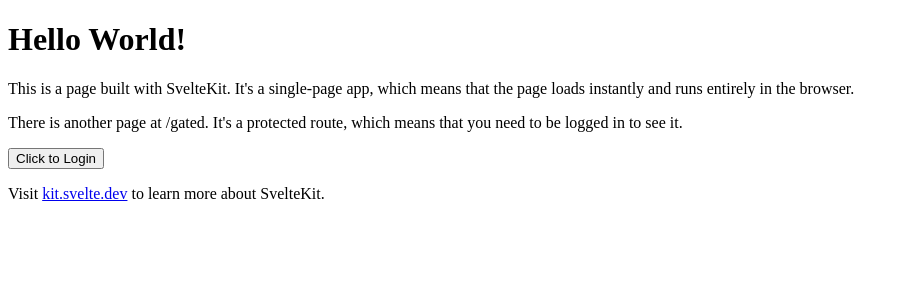
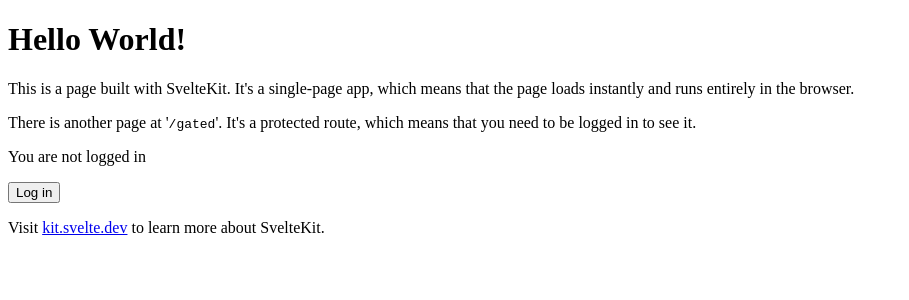
Before and after one commit to CalebCyphers/svelte-auth-demo, a SvelteKit app: page / in a window 1280 px wide. Shown: the top 300 px of the page, without its empty margins (0-909 px from the left). Built offline with nearby package versions, Linux system fonts and the light colour scheme; no server answers.

Commit message:
Add reactive login and logout buttons to the app homepage

```diff
--- a/src/authService.js
+++ b/src/authService.js
@@ -1,6 +1,6 @@
 import createAuth0Client from "@auth0/auth0-spa-js";
 import { user, isAuthenticated, popupOpen } from "./store";
-import config from "../auth_config";
+import config from "./auth_config";
 
 async function createClient() {
   let auth0Client = await createAuth0Client({
--- a/src/auth_config.js
+++ b/src/auth_config.js
@@ -2,3 +2,5 @@ const config = {
     domain: import.meta.env.VITE_AUTH0_DOMAIN,
     clientId: import.meta.env.VITE_AUTH0_CLIENT_ID,
 }
+
+export default config;
--- a/src/routes/+page.svelte
+++ b/src/routes/+page.svelte
@@ -1,3 +1,26 @@
+<script>
+    import { goto } from '$app/navigation';
+    import { onMount } from "svelte";
+    import auth from "../authService";
+    import { isAuthenticated, user } from '$app/stores';
+
+    let auth0Client;
+
+    onMount(async () => {
+        auth0Client = await auth.getAuth0Client();
+        isAuthenticated.set(await auth0Client.isAuthenticated());
+        user.set(await auth0Client.getUser());
+    });
+
+    function login() {
+        auth.loginWithPopup(auth0Client);
+    }
+
+    function logout() {
+        auth.logout(auth0Client);
+    }
+</script>
+
 <h1>Hello World!</h1>
 <p>
 	This is a page built with SvelteKit. It's a single-page app, which means that the page loads
@@ -5,10 +28,16 @@
 </p>
 
 <p>
-	There is another page at /gated. It's a protected route, which means that you need to be logged in
+	There is another page at '<code>/gated</code>'. It's a protected route, which means that you need to be logged in
 	to see it.
 </p>
 
-<button id="login">Click to Login</button>
+{#if $isAuthenticated}
+    <p>You are logged in as {$user.name}</p>
+    <button on:click={logout}>Log out</button>
+{:else}
+    <p>You are not logged in</p>
+    <button on:click={login}>Log in</button>
+{/if}
 
 <p>Visit <a href="https://kit.svelte.dev">kit.svelte.dev</a> to learn more about SvelteKit.</p>
```
